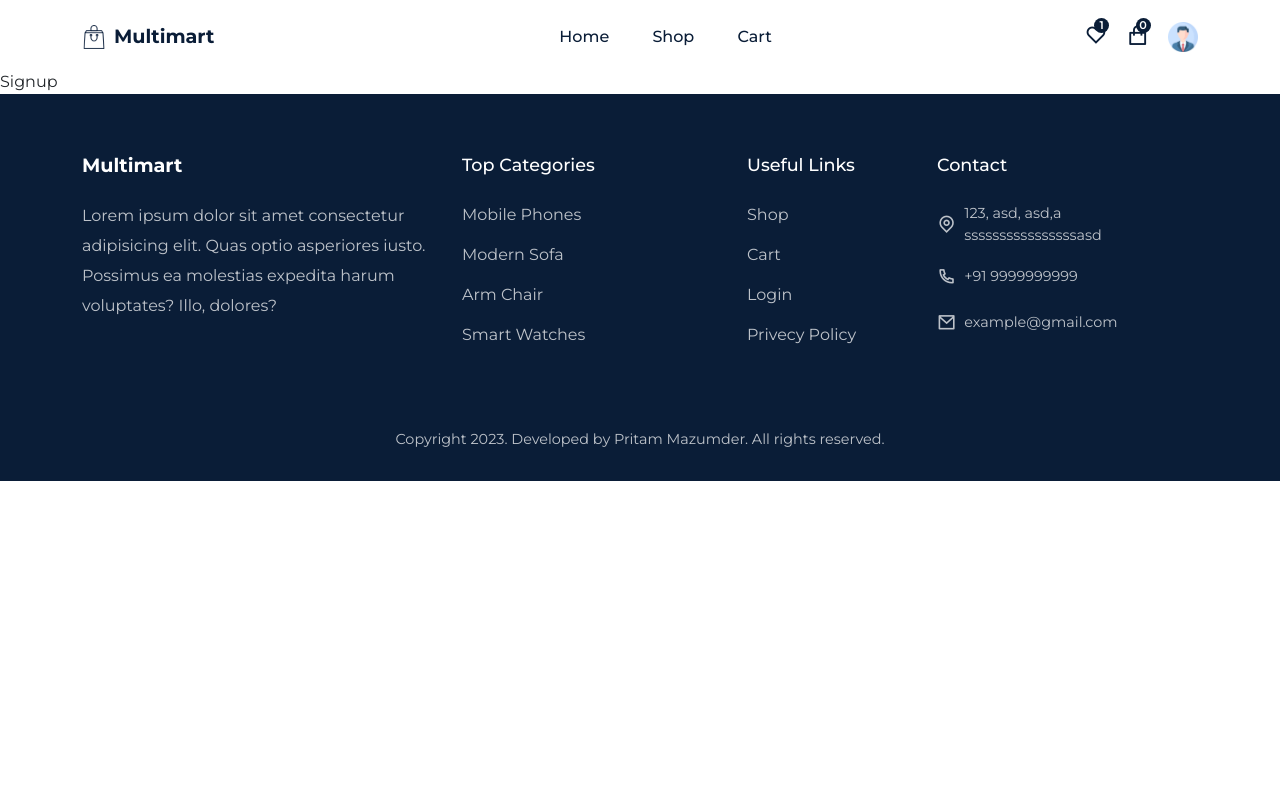
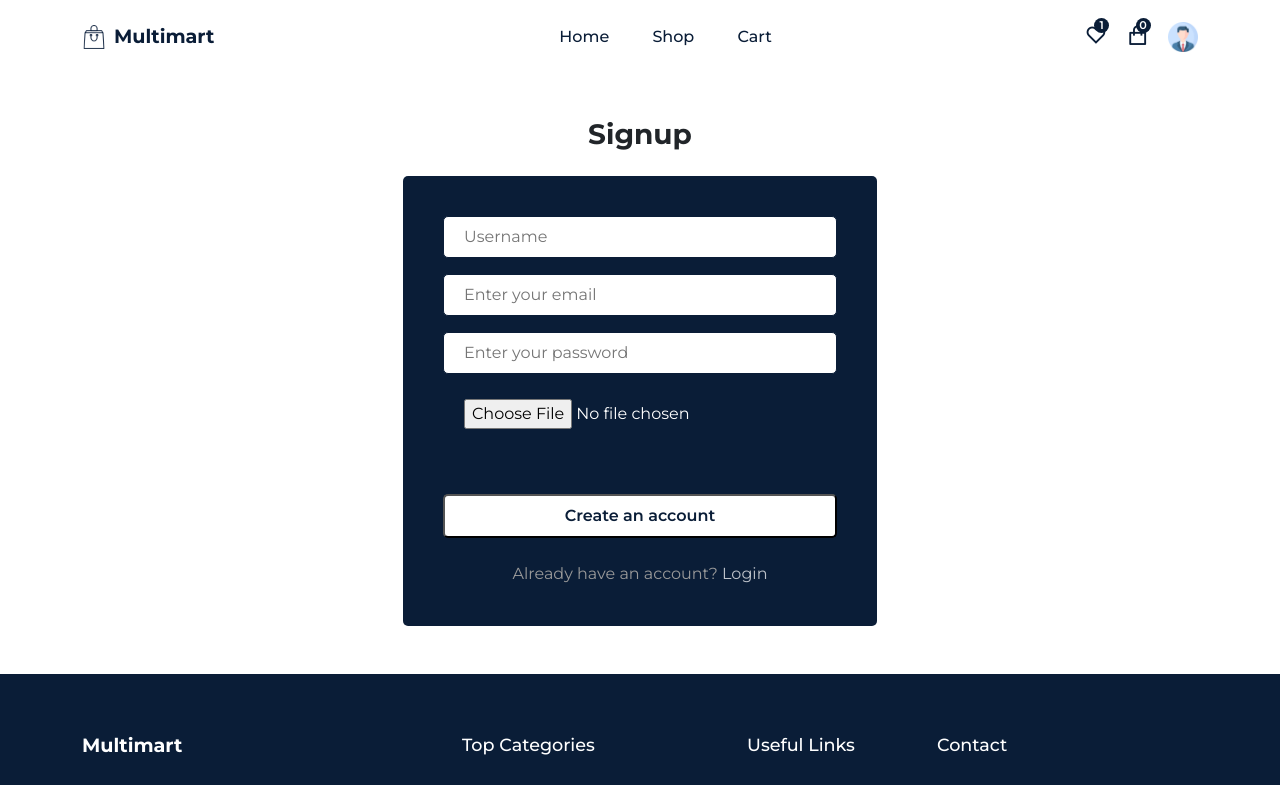
Before and after one commit to pritam-mazumder/TechHub_React_Ecommerce, a React (Create React App) app: page /signup in a window 1280 px wide. Shown: the top 785 px of the page. Built offline with nearby package versions, Linux system fonts and the light colour scheme.

Commit message:
31-03-2023: Login and Signup page added and Database created

```diff
--- a/package.json
+++ b/package.json
@@ -8,6 +8,7 @@
     "@testing-library/react": "^13.4.0",
     "@testing-library/user-event": "^13.5.0",
     "bootstrap": "^5.2.1",
+    "firebase": "^9.18.0",
     "framer-motion": "^7.10.3",
     "react": "^18.2.0",
     "react-dom": "^18.2.0",
--- /dev/null
+++ b/src/firebase.config.js
@@ -0,0 +1,38 @@
+import { initializeApp } from "firebase/app";
+import { getAuth } from "firebase/auth";
+import { getFirebase, getFirestore } from "firebase/firestore";
+import { getStorage } from "firebase/storage";
+
+const firebaseConfig = {
+  apiKey: "AIzaSyDbHyzGzlt7KyNtxpvQzbTzZQEdQWRR2Mo",
+  authDomain: "techhub-c5d8d.firebaseapp.com",
+  projectId: "techhub-c5d8d",
+  storageBucket: "techhub-c5d8d.appspot.com",
+  messagingSenderId: "369095077475",
+  appId: "1:369095077475:web:0b4489755a2028db501256",
+};
+
+const app = initializeApp(firebaseConfig);
+export const auth = getAuth(app);
+export const db = getFirestore(app);
+export const storage = getStorage(app);
+
+export default app;
+
+// // Import the functions you need from the SDKs you need
+// import { initializeApp } from "firebase/app";
+// // TODO: Add SDKs for Firebase products that you want to use
+// // https://firebase.google.com/docs/web/setup#available-libraries
+
+// // Your web app's Firebase configuration
+// const firebaseConfig = {
+//   apiKey: "AIzaSyDbHyzGzlt7KyNtxpvQzbTzZQEdQWRR2Mo",
+//   authDomain: "techhub-c5d8d.firebaseapp.com",
+//   projectId: "techhub-c5d8d",
+//   storageBucket: "techhub-c5d8d.appspot.com",
+//   messagingSenderId: "369095077475",
+//   appId: "1:369095077475:web:0b4489755a2028db501256"
+// };
+
+// // Initialize Firebase
+// const app = initializeApp(firebaseConfig);
--- a/src/pages/Login.jsx
+++ b/src/pages/Login.jsx
@@ -1,11 +1,54 @@
-import React from 'react'
+import React, { useState } from "react";
+import Helmet from "../components/Helmet/Helmet";
+import { Container, Row, Col, Form, FormGroup } from "reactstrap";
+import { Link } from "react-router-dom";
+
+import "../styles/login.css";
 
 const Login = () => {
+  const [email, setEmail] = useState("");
+  const [password, setPassword] = useState("");
+
   return (
-    <div>Login</div>
-  )
-}
+    <Helmet title="Login">
+      <section>
+        <Container>
+          <Row>
+            <Col lg="6" className="m-auto text-center p-5">
+              <h3 className="fw-bold mb-4">Login</h3>
 
-export default Login
+              <Form className="auth__form">
+                <FormGroup className="form__group">
+                  <input
+                    type="email"
+                    placeholder="Enter your email"
+                    value={email}
+                    onChange={(e) => setEmail(e.target.value)}
+                  />
+                </FormGroup>
+                <FormGroup className="form__group">
+                  <input
+                    type="password"
+                    placeholder="Enter your password"
+                    value={password}
+                    onChange={(e) => setPassword(e.target.value)}
+                  />
+                </FormGroup>
 
-//9.48
+                <button type="submit" className="buy__btn auth__btn w-100">
+                  Login
+                </button>
+                <p className="mt-4">
+                  Don't have an account?{" "}
+                  <Link to="/signup"> Create an account</Link>
+                </p>
+              </Form>
+            </Col>
+          </Row>
+        </Container>
+      </section>
+    </Helmet>
+  );
+};
+
+export default Login;
--- a/src/pages/Signup.jsx
+++ b/src/pages/Signup.jsx
@@ -1,9 +1,113 @@
-import React from 'react'
+import React, { useState } from "react";
+import Helmet from "../components/Helmet/Helmet";
+import { Container, Row, Col, Form, FormGroup } from "reactstrap";
+import { Link } from "react-router-dom";
+import { createUserWithEmailAndPassword, updateProfile } from "firebase/auth";
+import { ref, uploadBytesResumable, getDownloadURL } from "firebase/storage";
+
+import { auth } from "../firebase.config";
+import { storage } from "../firebase.config";
+import { setDoc, doc } from "firebase/firestore";
+import { db } from "../firebase.config";
+
+import { toast } from "react-toastify";
+
+import "../styles/login.css";
+import { async } from "@firebase/util";
 
 const Signup = () => {
+  const [username, setUsername] = useState("");
+  const [email, setEmail] = useState("");
+  const [password, setPassword] = useState("");
+  const [file, setFile] = useState(null);
+  const [loading, setLoading] = useState(false);
+
+  const signup = async (e) => {
+    e.preventDefault();
+    setLoading(true);
+
+    try {
+      const userCredential = await createUserWithEmailAndPassword(
+        auth,
+        email,
+        password
+      );
+
+      const user = userCredential.user;
+
+      const storageRef = ref(storage, `images/${Date.now() + username}`)
+      const uploadTask = uploadBytesResumable(storageRef, file)
+
+      uploadTask.on((error)=>{
+        toast.error(error.message)
+      }, ()=>{
+        getDownloadURL(uploadTask.snapshot.ref).then(async(downloadURL)=>{
+          updateProfile(user,{
+            displayName: username,
+            photoURL: downloadURL
+          })
+        })
+      })
+
+      console.log(user);
+    } catch (error) {
+      toast.error("something went wrong");
+    }
+  };
+
   return (
-    <div>Signup</div>
-  )
-}
+    <Helmet title="Signup">
+      <section>
+        <Container>
+          <Row>
+            <Col lg="6" className="m-auto text-center p-5">
+              <h3 className="fw-bold mb-4">Signup</h3>
 
-export default Signup
+              <Form className="auth__form" onSubmit={signup}>
+                <FormGroup className="form__group">
+                  <input
+                    type="text"
+                    placeholder="Username"
+                    value={username}
+                    onChange={(e) => setUsername(e.target.value)}
+                  />
+                </FormGroup>
+                <FormGroup className="form__group">
+                  <input
+                    type="email"
+                    placeholder="Enter your email"
+                    value={email}
+                    onChange={(e) => setEmail(e.target.value)}
+                  />
+                </FormGroup>
+                <FormGroup className="form__group">
+                  <input
+                    type="password"
+                    placeholder="Enter your password"
+                    value={password}
+                    onChange={(e) => setPassword(e.target.value)}
+                  />
+                </FormGroup>
+                <FormGroup className="form__group">
+                  <input
+                    type="file"
+                    onChange={(e) => setFile(e.target.files[0])}
+                  />
+                </FormGroup>
+
+                <button type="submit" className="buy__btn auth__btn w-100">
+                  Create an account
+                </button>
+                <p className="mt-4">
+                  Already have an account? <Link to="/login"> Login</Link>
+                </p>
+              </Form>
+            </Col>
+          </Row>
+        </Container>
+      </section>
+    </Helmet>
+  );
+};
+
+export default Signup;
--- /dev/null
+++ b/src/styles/login.css
@@ -0,0 +1,24 @@
+.auth__form{
+    background: var(--primary-color);
+    padding: 40px;
+    border-radius: 5px;
+}
+
+.auth__btn{
+    background: #fff !important;
+    color: var(--primary-color);
+    font-weight: 600;
+}
+
+.auth__form p{
+    margin-top: 30px;
+}
+
+.auth__form p a{
+    color: rgba(255, 255, 255, 0.735);
+}
+
+.auth__form input[type="file"]{
+    color: #fff;
+    cursor: pointer;
+}
```
Also changed, not shown: 1 other file (tests, documents, lock files or other folders).
